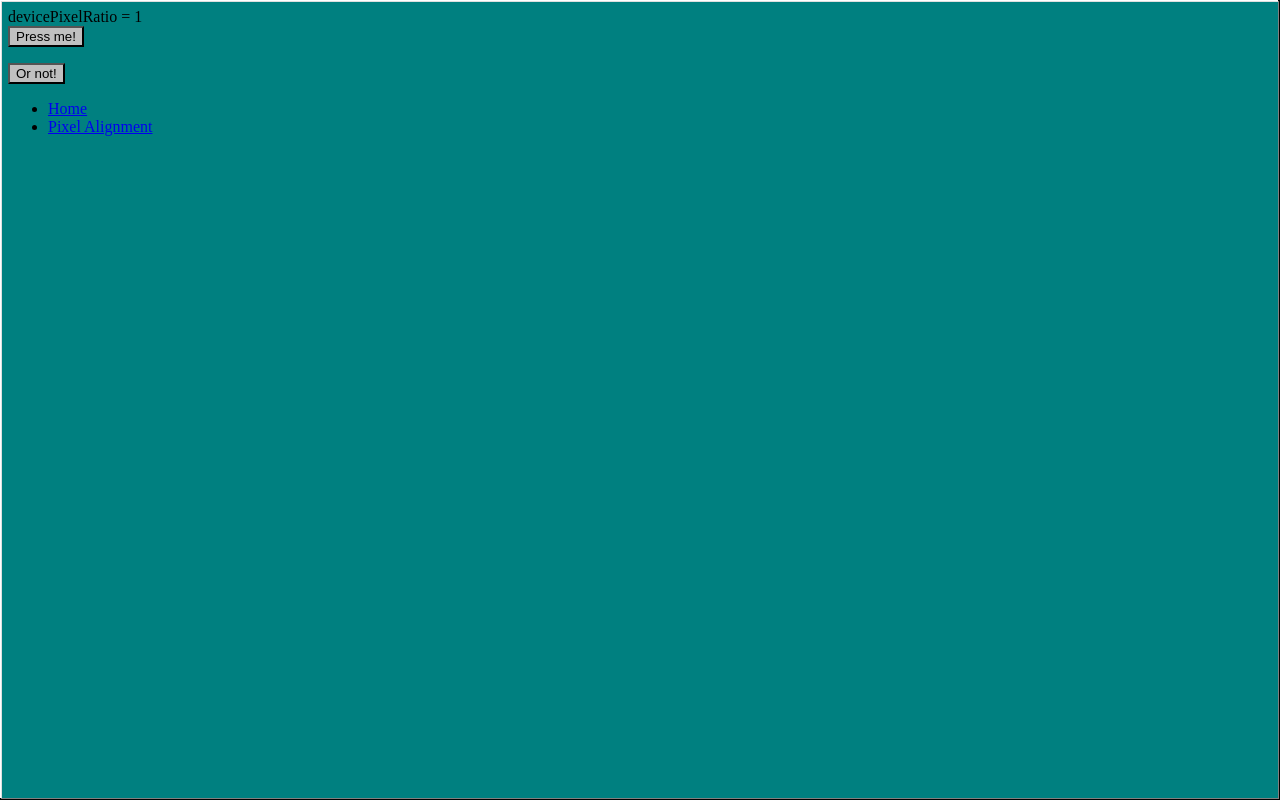
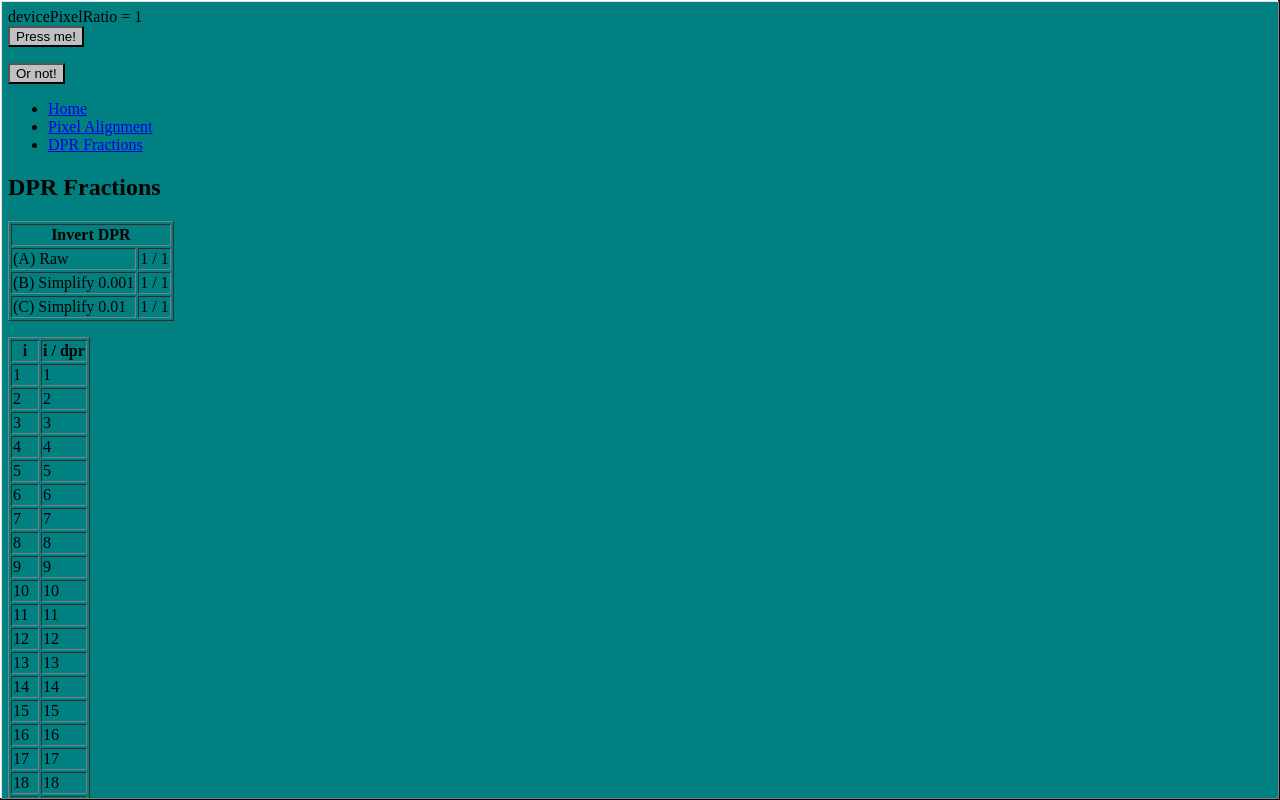
Before and after one commit to sarahkw/dangerchat, an Angular app: page /dpr-fractions in a window 1280 px wide. Before the commit this address led to /. Shown: the top 800 px of the page. Built offline with nearby package versions, Linux system fonts and the light colour scheme.

Commit message:
DPR fractions component

```diff
--- a/projects/demo-w98w/src/app/app-routing.module.ts
+++ b/projects/demo-w98w/src/app/app-routing.module.ts
@@ -1,9 +1,11 @@
 import { NgModule } from '@angular/core';
 import { RouterModule, Routes } from '@angular/router';
+import { DprFractionsComponent } from './dpr-fractions/dpr-fractions.component';
 import { PixelAlignmentComponent } from './pixel-alignment/pixel-alignment.component';
 
 const routes: Routes = [
-  { path: 'pixel-alignment', component: PixelAlignmentComponent }
+  { path: 'pixel-alignment', component: PixelAlignmentComponent },
+  { path: 'dpr-fractions', component: DprFractionsComponent },
 ];
 
 @NgModule({
--- a/projects/demo-w98w/src/app/app.component.html
+++ b/projects/demo-w98w/src/app/app.component.html
@@ -12,6 +12,7 @@
 <ul>
     <li><a routerLink="">Home</a></li>
     <li><a routerLink="/pixel-alignment">Pixel Alignment</a></li>
+    <li><a routerLink="/dpr-fractions">DPR Fractions</a></li>
 </ul>
 
 <router-outlet></router-outlet>
--- a/projects/demo-w98w/src/app/app.module.ts
+++ b/projects/demo-w98w/src/app/app.module.ts
@@ -7,11 +7,13 @@ import { FormsModule } from '@angular/forms';
 
 import { W98wModule } from 'projects/w98w/src/public-api';
 import { PixelAlignmentComponent } from './pixel-alignment/pixel-alignment.component';
+import { DprFractionsComponent } from './dpr-fractions/dpr-fractions.component';
 
 @NgModule({
   declarations: [
     AppComponent,
-    PixelAlignmentComponent
+    PixelAlignmentComponent,
+    DprFractionsComponent
   ],
   imports: [
     BrowserModule,
--- /dev/null
+++ b/projects/demo-w98w/src/app/dpr-fractions/dpr-fractions.component.html
@@ -0,0 +1,37 @@
+<h2>DPR Fractions</h2>
+
+<style>
+    table {
+        margin-bottom: 1em;
+    }
+</style>
+
+<table border="1">
+    <tr>
+        <th colspan="2">Invert DPR</th>
+    </tr>
+    <tr>
+      <td>(A) Raw</td>
+      <td>{{ fractionStr() }}</td>
+    </tr>
+    <tr>
+      <td>(B) Simplify 0.001</td>
+      <td>{{ fractionStr(0.001) }}</td>
+    </tr>
+    <tr>
+      <td>(C) Simplify 0.01</td>
+      <td>{{ fractionStr(0.01) }}</td>
+    </tr>
+</table>
+
+<table border="1">
+    <tr>
+        <th>i</th>
+        <th>i / dpr</th>
+    </tr>
+    <tr *ngFor="let i of range$ | async">
+        <td>{{ i }}</td>
+        <td>{{ i / dpr }}</td>
+    </tr>
+
+</table>
--- /dev/null
+++ b/projects/demo-w98w/src/app/dpr-fractions/dpr-fractions.component.ts
@@ -0,0 +1,36 @@
+import { Component, OnInit } from '@angular/core';
+import { range, toArray } from 'rxjs';
+
+import Fraction from 'fraction.js';
+
+@Component({
+  selector: 'app-dpr-fractions',
+  templateUrl: './dpr-fractions.component.html',
+  styleUrls: ['./dpr-fractions.component.css']
+})
+export class DprFractionsComponent implements OnInit {
+
+  range$ = range(1, 100).pipe(toArray());
+
+  dpr = window.devicePixelRatio;
+
+  constructor() { }
+
+  ngOnInit(): void {
+  }
+
+  fraction(simplify?: number) {
+    const f = new Fraction(window.devicePixelRatio);
+    const finv = f.inverse();
+    let result = finv;
+    if (simplify !== undefined) {
+      result = result.simplify(simplify);
+    }
+    return result;
+  }
+
+  fractionStr(simplify?: number) {
+    const result = this.fraction(simplify);
+    return `${result.n} / ${result.d}`;
+  }
+}
```
Also changed, not shown: projects/demo-w98w/src/app/dpr-fractions/dpr-fractions.component.css (added), 1 other file (tests, documents, lock files or other folders).
